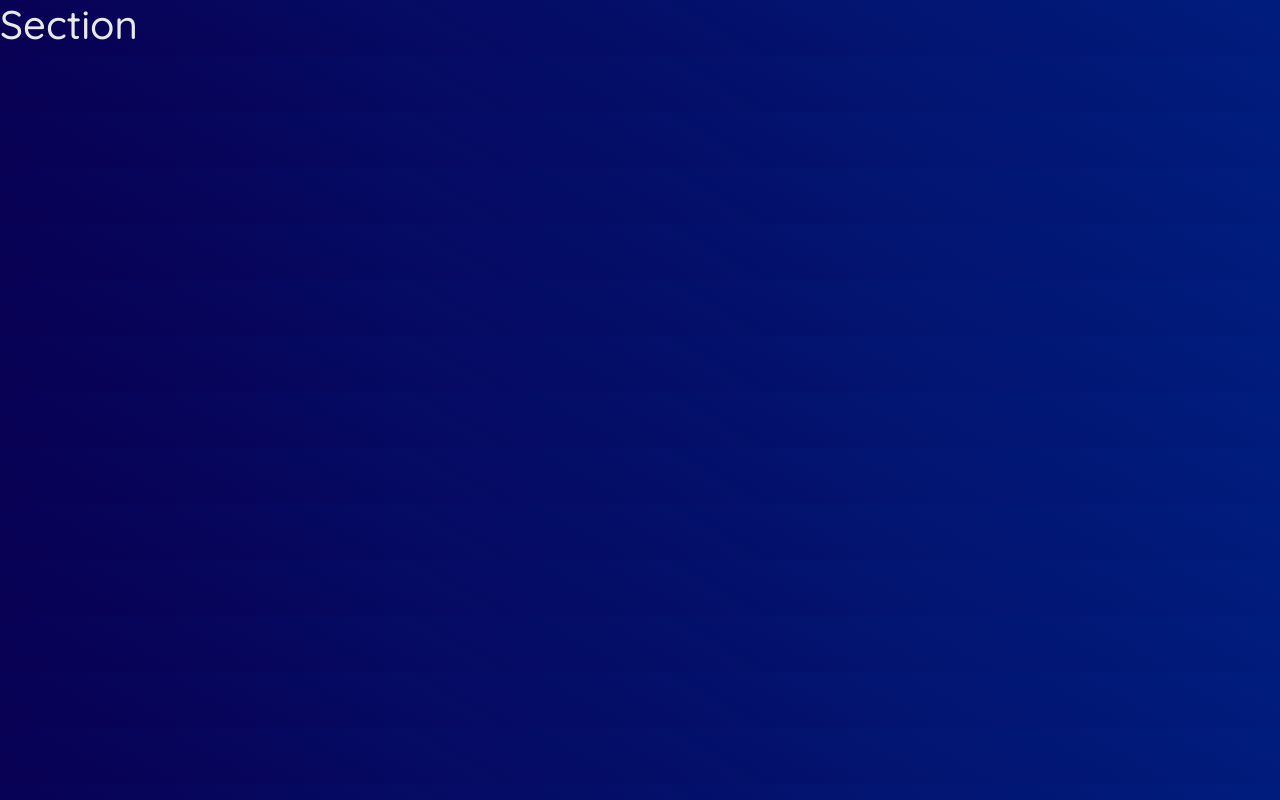
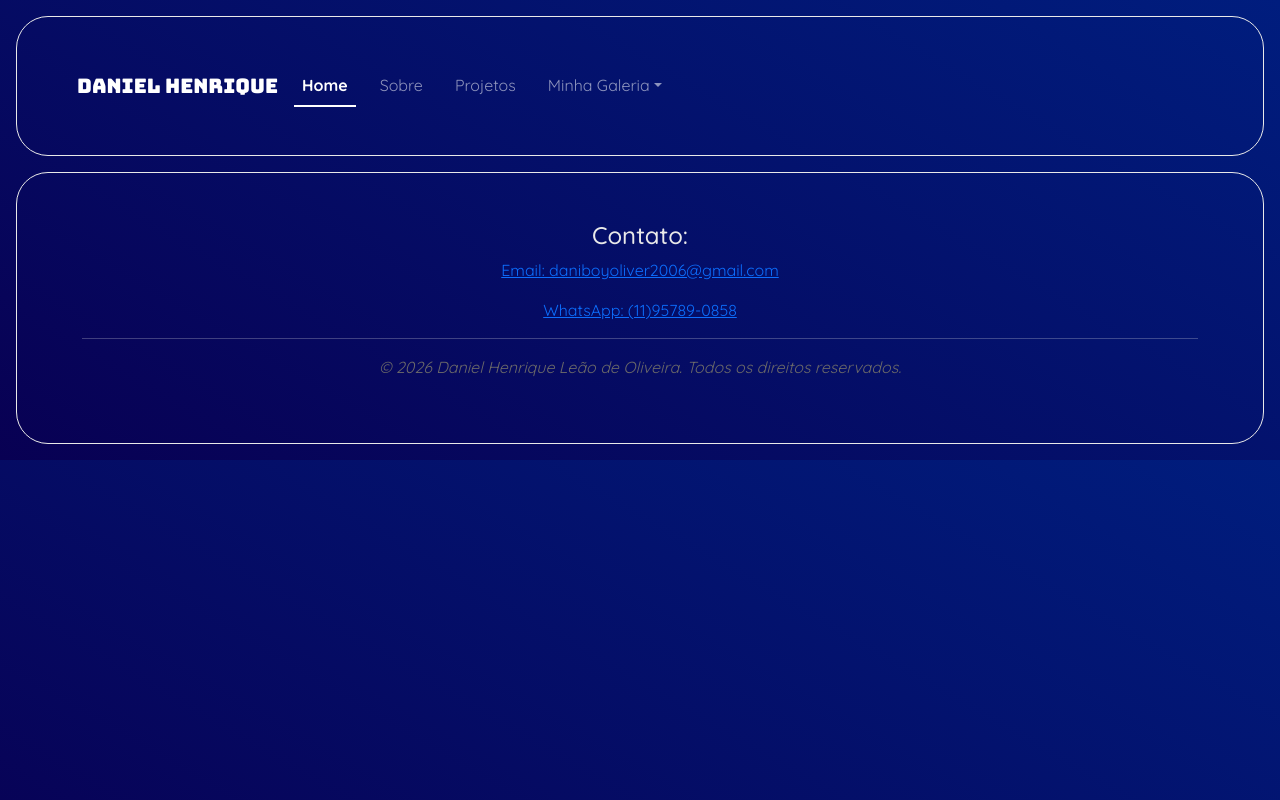
Before and after one commit to DanielLeaoOliveira/About-me-React, a React (Vite) app: page /Sobre in a window 1280 px wide. Before the commit this address had no page. Built offline with nearby package versions, Linux system fonts and the light colour scheme.

Commit message:
Páginas organizadas

```diff
--- a/src/components/Content.tsx
+++ b/src/components/ContentHome.tsx
@@ -8,7 +8,7 @@ import reactbootstrap from '../assets/img/reactbootstrap.svg';
 import github from '../assets/img/github-original.svg';
 import git from '../assets/img/git-original.svg';
 
-export function Content() {
+export function ContentHome() {
     return (
         <main>
             <section className="p-5 d-flex justify-content-center conteudo m-3 border rounded-5">
@@ -16,7 +16,7 @@ export function Content() {
                     <div className="row row-cols-1 row-cols-md-2 g-4">
                         <div className="col">
                             <h1 className="display-4 titulo p-2 mb-0">Bem-vindo ao meu portfólio!</h1>
-                            <p className="p-2 texto-descricao">Eu sou Daniel Henrique Leão de Oliveira, tenho 19 anos e sou um desenvolvedor full-stack apaixonado por criar soluções inovadoras e experiências digitais memoráveis.</p>
+                            <p className="p-2 texto-descricao">Eu sou Daniel Henrique Leão de Oliveira, tenho 19 anos e sou um desenvolvedor full-stack apaixonado por criar soluções inovadoras e experiências digitais memoráveis. <i><br/> Meu Stack logo abaixo:</i></p>
                             <img src={bs} className="img-fluid rounded-5 icone-tech p-1" alt="Imagem de exemplo" />
                             <img src={css3} className="img-fluid rounded-5 icone-tech p-1" alt="Imagem de exemplo" />
                             <img src={html5} className="img-fluid rounded-5 icone-tech p-1" alt="Imagem de exemplo" />
@@ -30,6 +30,7 @@ export function Content() {
                             <img src={close} className="img-fluid rounded-5 perfil" alt="Imagem de exemplo" />
                         </div>
                     </div>
+                    <div className="row"></div>
                 </div>
             </section>
         </main>
--- /dev/null
+++ b/src/components/ContentProjetos.tsx
@@ -0,0 +1,6 @@
+export function ContentProjetos() {
+    return(
+        <>
+        </>
+    )
+}
--- /dev/null
+++ b/src/components/ContentSobre.tsx
@@ -0,0 +1,6 @@
+export function ContentSobre() {
+    return(
+        <>
+        </>
+    )
+}
--- a/src/components/Section.tsx
+++ /dev/null
@@ -1,9 +0,0 @@
-export function Section(){
-    return(
-    <>
-        <section>
-            <h1>Section</h1>
-        </section>
-    </>
-    )
-}
--- a/src/pages/Home.tsx
+++ b/src/pages/Home.tsx
@@ -1,12 +1,12 @@
 import { Navbar } from '../components/Navbar'
 import { Footer } from '../components/Footer'
-import { Content } from '../components/Content'
+import { ContentHome } from '../components/ContentHome.js'
 
 export function Home() {
     return (
         <>
             <Navbar />
-            <Content />
+            <ContentHome />
             <Footer />
         </>
     )
--- a/src/pages/Projetos.tsx
+++ b/src/pages/Projetos.tsx
@@ -1,7 +1,13 @@
-export function Projetos(){
-    return(
+import { Navbar } from "../components/Navbar";
+import { Footer } from "../components/Footer";
+import { ContentProjetos } from "../components/ContentProjetos";
+
+export function Projetos() {
+    return (
         <>
-            <h1>Formulário - Entrar</h1>
+            <Navbar />
+            <ContentProjetos />
+            <Footer />
         </>
     )
 }
--- a/src/pages/Sobre.tsx
+++ b/src/pages/Sobre.tsx
@@ -1,7 +1,14 @@
-import { Section } from "../components/Section";
+import { Navbar } from "../components/Navbar";
+import { Footer } from "../components/Footer";
+import { ContentSobre } from "../components/ContentSobre";
 
-export function Sobre(){
+export function Sobre() {
     return (
-        <Section />
+        <>
+            <Navbar />
+            <ContentSobre />
+            <Footer />
+        </>
+
     )
 }
```
